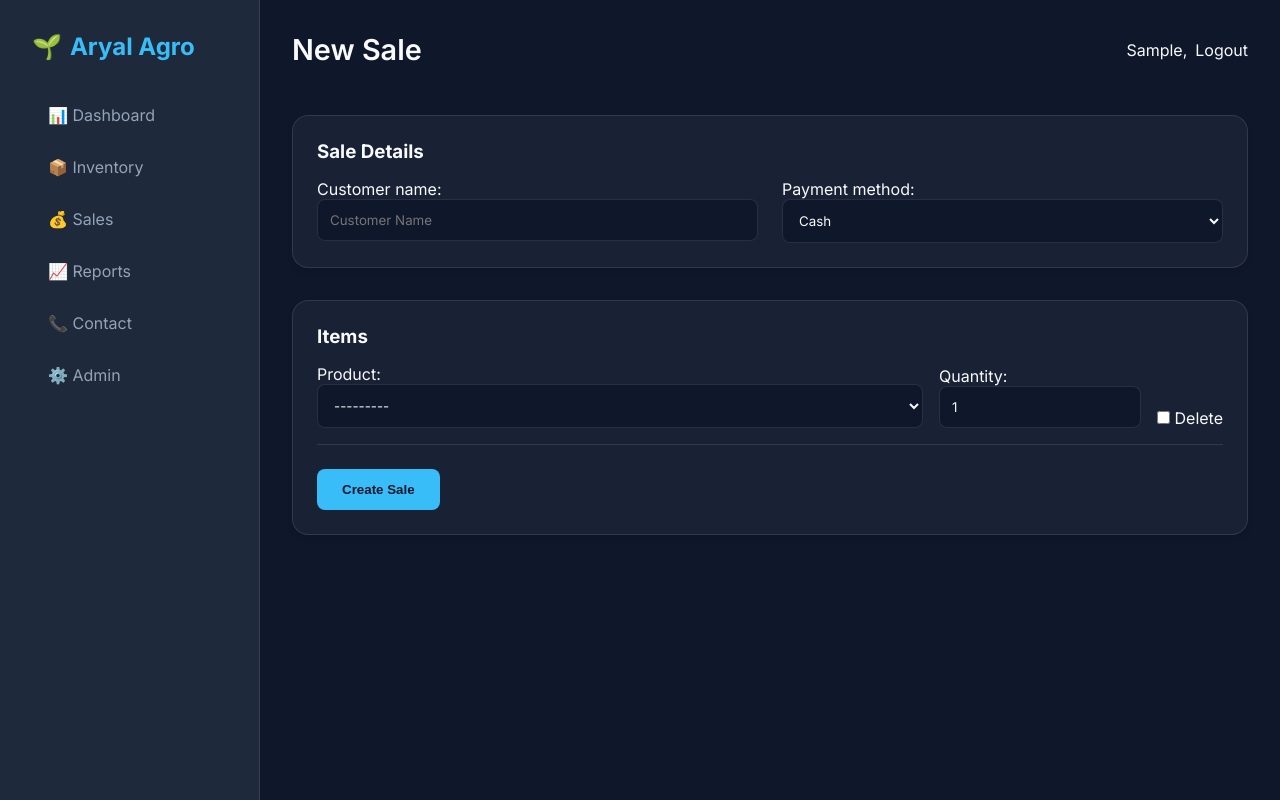
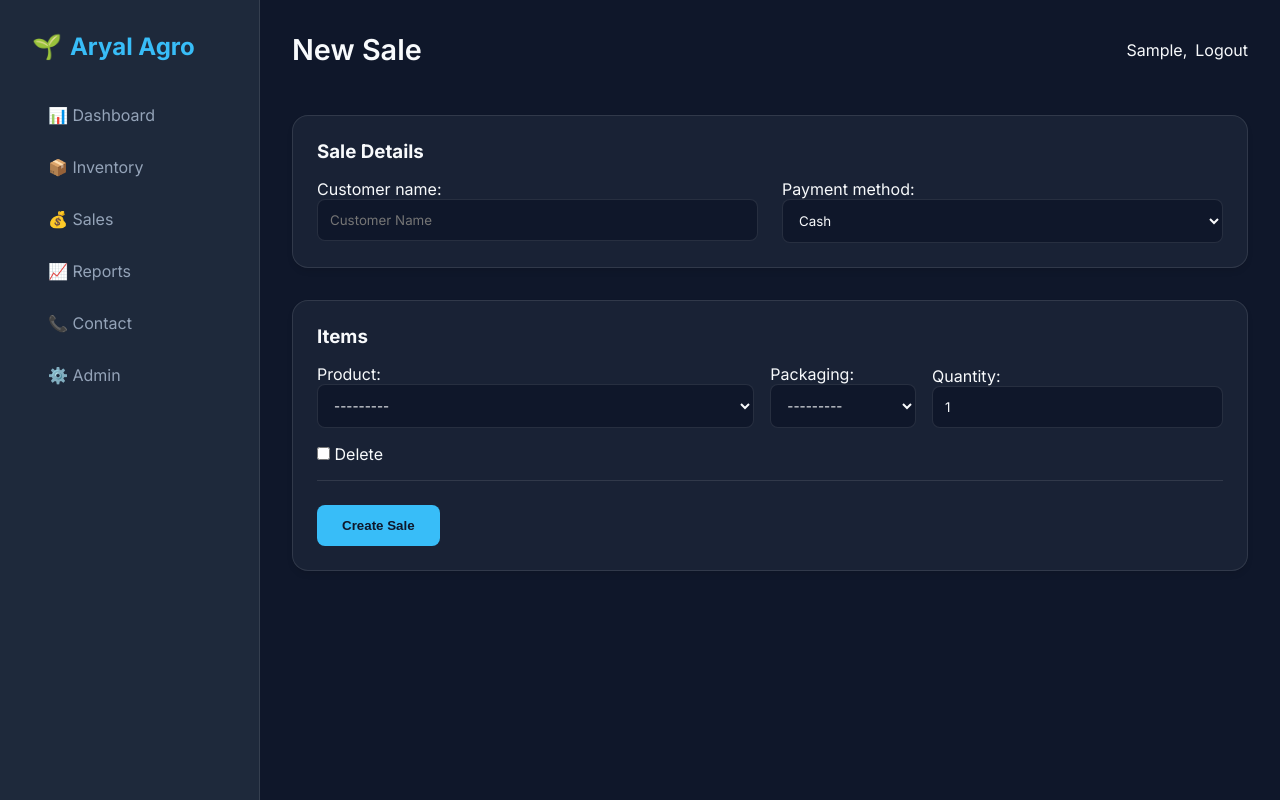
Before and after one commit to badalaryal11/aryal-erp, a Django app: page /sales/create/ in a window 1280 px wide. Run offline with Django 4.2, Linux system fonts and the light colour scheme; the visitor is signed in with stand-in values (Sample User, id 1); data comes from the database, SQL or seed files in the repository; data that the repository does not hold is empty.

Commit message:
Add packaging field to sale items with comparison logic

```diff
--- a/sales/forms.py
+++ b/sales/forms.py
@@ -32,11 +32,12 @@ class BaseSaleItemFormSet(BaseInlineFormSet):
 SaleItemFormSet = inlineformset_factory(
     Sale, SaleItem,
     formset=BaseSaleItemFormSet,
-    fields=['product', 'quantity'],
+    fields=['product', 'packaging', 'quantity'],
     extra=1,
     can_delete=True,
     widgets={
         'product': forms.Select(attrs={'class': 'form-select'}),
+        'packaging': forms.Select(attrs={'class': 'form-select'}),
         'quantity': forms.NumberInput(attrs={'class': 'form-control', 'min': '1'}),
     }
 )
--- a/sales/models.py
+++ b/sales/models.py
@@ -17,8 +17,20 @@ class Sale(models.Model):
         return f"Sale #{self.id} - {self.created_at.strftime('%Y-%m-%d %H:%M')}"
 
 class SaleItem(models.Model):
+    PACKAGING_CHOICES = (
+        ('Box', 'Box'),
+        ('Piece', 'Piece'),
+        ('Packet', 'Packet'),
+        ('Carton', 'Carton'),
+        ('Dozen', 'Dozen'),
+        ('Kg', 'Kg'),
+        ('Bag', 'Bag'),
+        ('Bundle', 'Bundle'),
+        ('Roll', 'Roll'),
+    )
     sale = models.ForeignKey(Sale, on_delete=models.CASCADE, related_name='items')
     product = models.ForeignKey(Product, on_delete=models.SET_NULL, null=True)
+    packaging = models.CharField(max_length=50, choices=PACKAGING_CHOICES, blank=True, null=True)
     quantity = models.PositiveIntegerField(default=1)
     unit_price = models.DecimalField(max_digits=10, decimal_places=2)
     total_price = models.DecimalField(max_digits=10, decimal_places=2)
--- a/sales/templates/sales/sale_form.html
+++ b/sales/templates/sales/sale_form.html
@@ -28,6 +28,14 @@
                     {{ form.product }}
                 </div>
                 <div>
+                    {{ form.packaging.label_tag }}
+                    {% if form.packaging %}
+                    {{ form.packaging }}
+                    {% else %}
+                    <p class="text-muted">Save to add packaging</p>
+                    {% endif %}
+                </div>
+                <div>
                     {{ form.quantity.label_tag }}
                     {{ form.quantity }}
                 </div>
@@ -46,9 +54,27 @@
     </div>
 </form>
 
+{{ packaging_map|json_script:"packaging-data" }}
+
 <script>
-    // Basic script to handle adding new rows could be added here
-    // For now, we rely on Django's default extra=1.
-    // To make it truly dynamic, we'd need a button to clone the last row and update indices.
+    const packagingData = JSON.parse(document.getElementById('packaging-data').textContent);
+
+    document.addEventListener('change', function (e) {
+        if (e.target.matches('select[name$="-product"]')) {
+            const productId = e.target.value;
+            const packagingSelect = e.target.closest('.formset-row').querySelector('select[name$="-packaging"]');
+
+            if (productId && packagingData[productId]) {
+                const productPackaging = packagingData[productId];
+                // Try to find the matching option
+                for (let i = 0; i < packagingSelect.options.length; i++) {
+                    if (packagingSelect.options[i].value === productPackaging) {
+                        packagingSelect.selectedIndex = i;
+                        break;
+                    }
+                }
+            }
+        }
+    });
 </script>
 {% endblock %}
--- a/sales/views.py
+++ b/sales/views.py
@@ -49,6 +49,11 @@ class SaleCreateView(LoginRequiredMixin, CreateView):
             data['items'] = SaleItemFormSet(self.request.POST)
         else:
             data['items'] = SaleItemFormSet()
+
+        # Create a mapping of product ID to packaging
+        products = Product.objects.all()
+        packaging_map = {p.id: p.packaging for p in products}
+        data['packaging_map'] = packaging_map
         return data
 
     def form_valid(self, form):
```
Also changed, not shown: sales/migrations/0003_saleitem_packaging.py (added).
